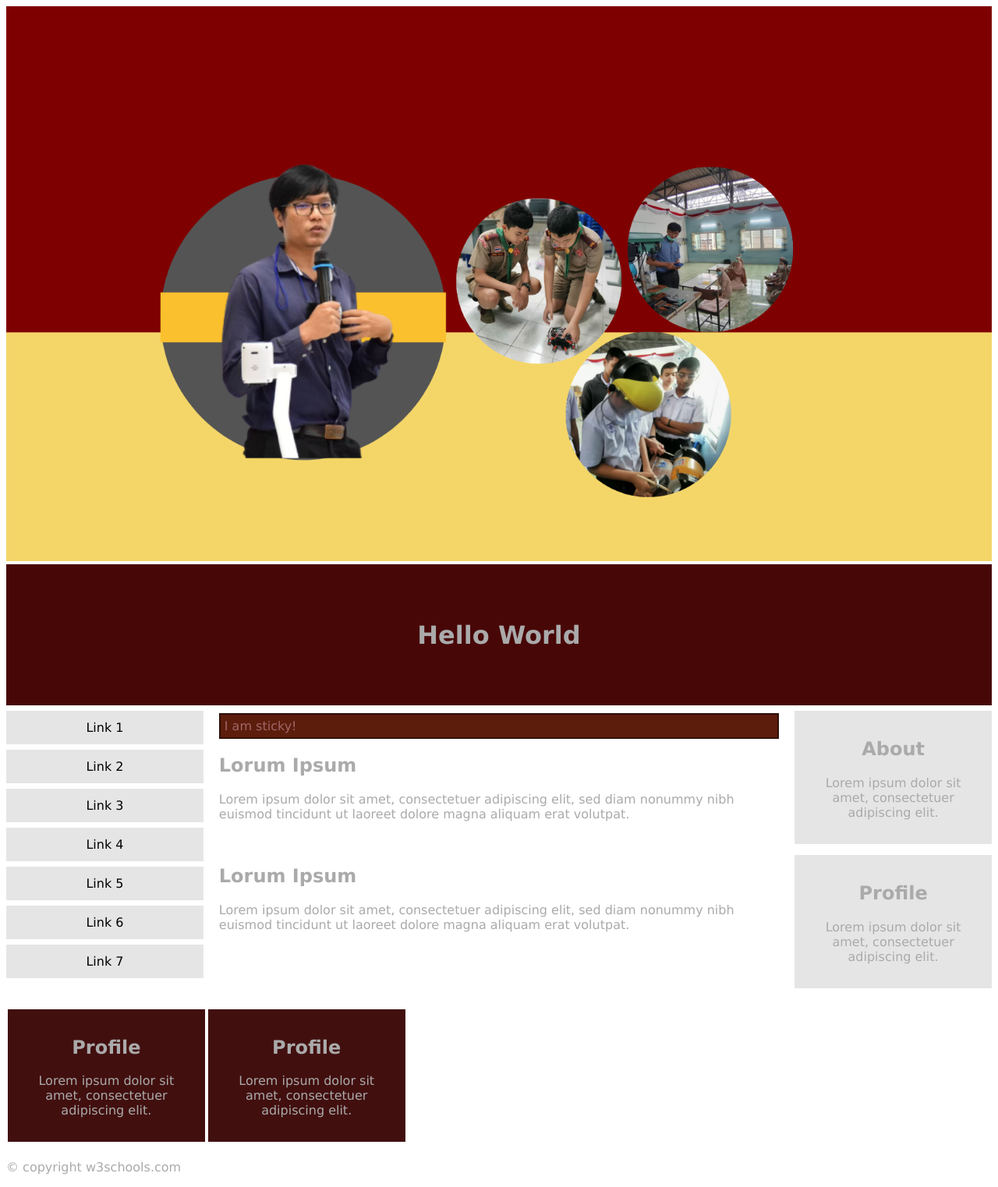
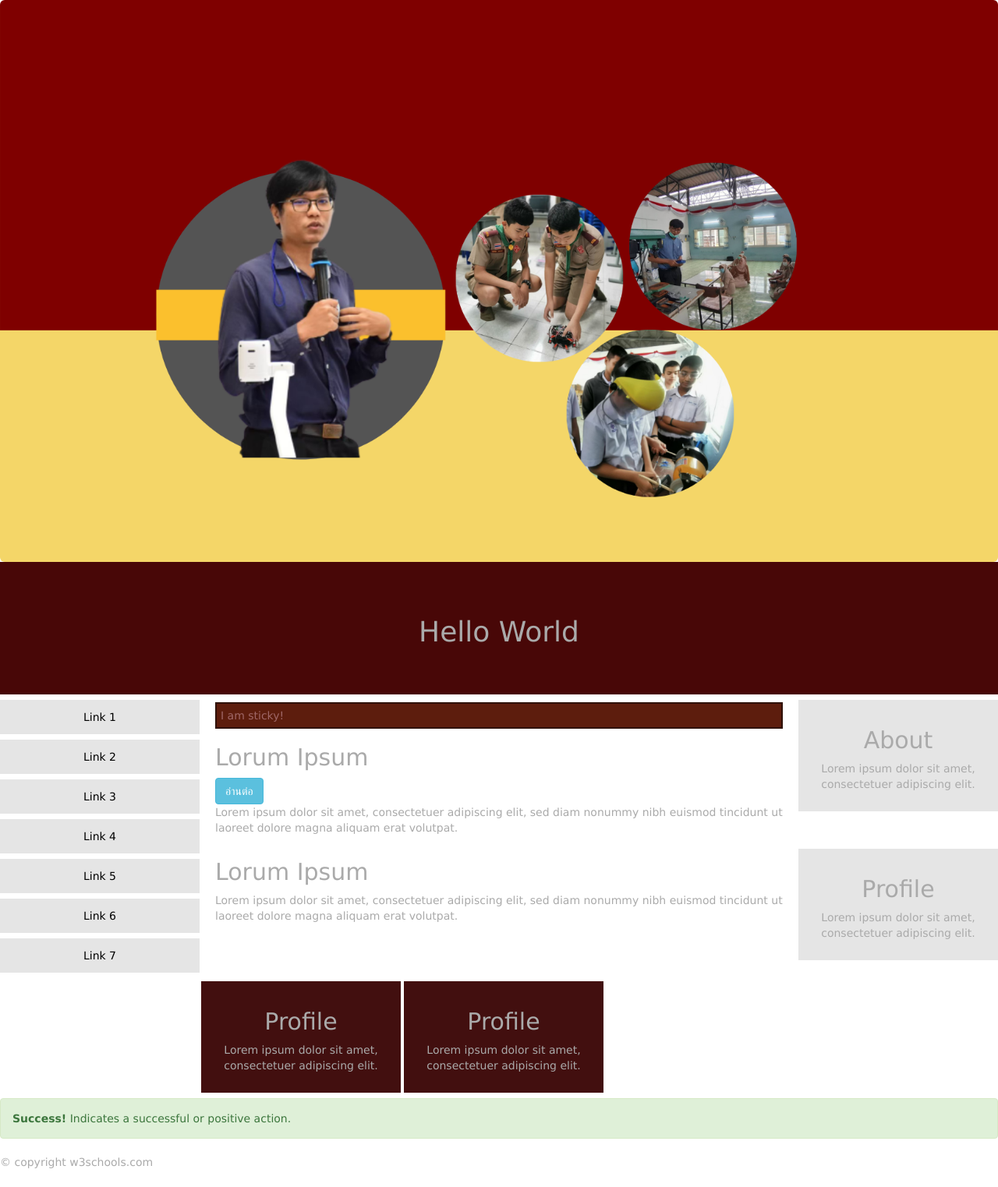
Before and after one commit to bitotassuya/BasicResponsiveWeb, a plain HTML site: page home.html in a window 1280 px wide. Shown: the whole page at 78% size. Drawn offline with nearby package versions, Linux system fonts and the light colour scheme.

Commit message:
4 Commit

```diff
--- a/home.html
+++ b/home.html
@@ -4,6 +4,14 @@
     <!-- icon -->
     <link rel="icon" type="image/x-icon" href="Pictures/Icon.png" />
     <meta name="viewport" content="width=device-width, initial-scale=1.0" />
+    <!-- Bootstrap -->
+    <meta charset="utf-8" />
+    <link
+      rel="stylesheet"
+      href="https://maxcdn.bootstrapcdn.com/bootstrap/3.4.1/css/bootstrap.min.css"
+    />
+    <script src="https://ajax.googleapis.com/ajax/libs/jquery/3.6.0/jquery.min.js"></script>
+    <script src="https://maxcdn.bootstrapcdn.com/bootstrap/3.4.1/js/bootstrap.min.js"></script>
     <!-- เชื่อมกับ javascript -->
     <script type="text/Javascript" src="Main.js"></script>
     <!-- เชื่อมกับ css -->
@@ -11,7 +19,12 @@
   </head>
   <body style="font-family: Verdana; color: #aaaaaa">
     <!-- Cover หน้าปกเว็บ -->
-    <img src="Pictures/CoverPage.png" width="460" height="345" />
+    <img
+      src="Pictures/CoverPage.png"
+      class="img-rounded"
+      width="460"
+      height="345"
+    />
     <div style="background-color: #480707; padding: 50px; text-align: center">
       <h1>Hello World</h1>
     </div>
@@ -40,9 +53,13 @@
         </li>
       </div>
       <!-- Center and Right-->
+
       <div class="main">
         <div class="sticky">I am sticky!</div>
+
         <h2>Lorum Ipsum</h2>
+        <button type="button" class="btn btn-info">อ่านต่อ</button>
+
         <p>
           Lorem ipsum dolor sit amet, consectetuer adipiscing elit, sed diam
           nonummy nibh euismod tincidunt ut laoreet dolore magna aliquam erat
@@ -79,6 +96,9 @@
         <p>Lorem ipsum dolor sit amet, consectetuer adipiscing elit.</p>
       </div>
     </div>
+    <div class="alert alert-success">
+      <strong>Success!</strong> Indicates a successful or positive action.
+    </div>
     <div class="style Footer"><p>© copyright w3schools.com</p></div>
   </body>
 </html>
```
Also changed, not shown: Main.js (line endings or trailing spaces).
